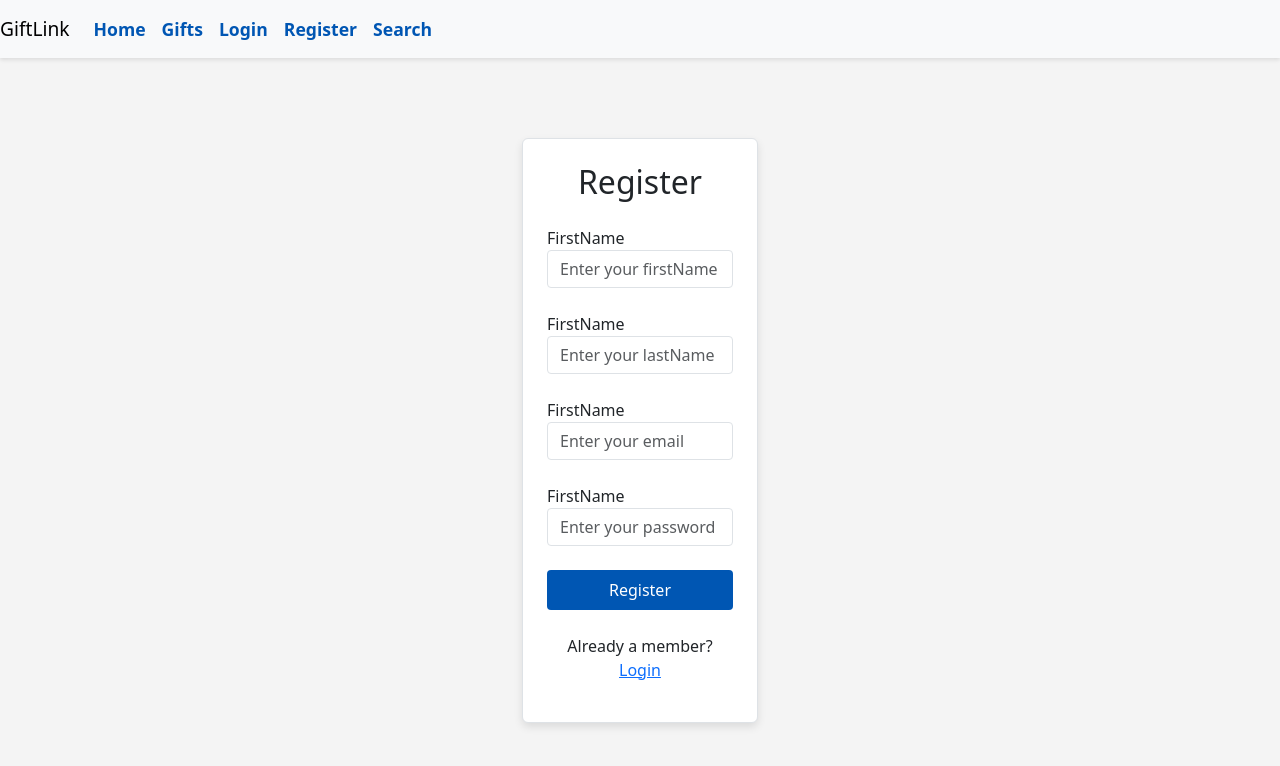
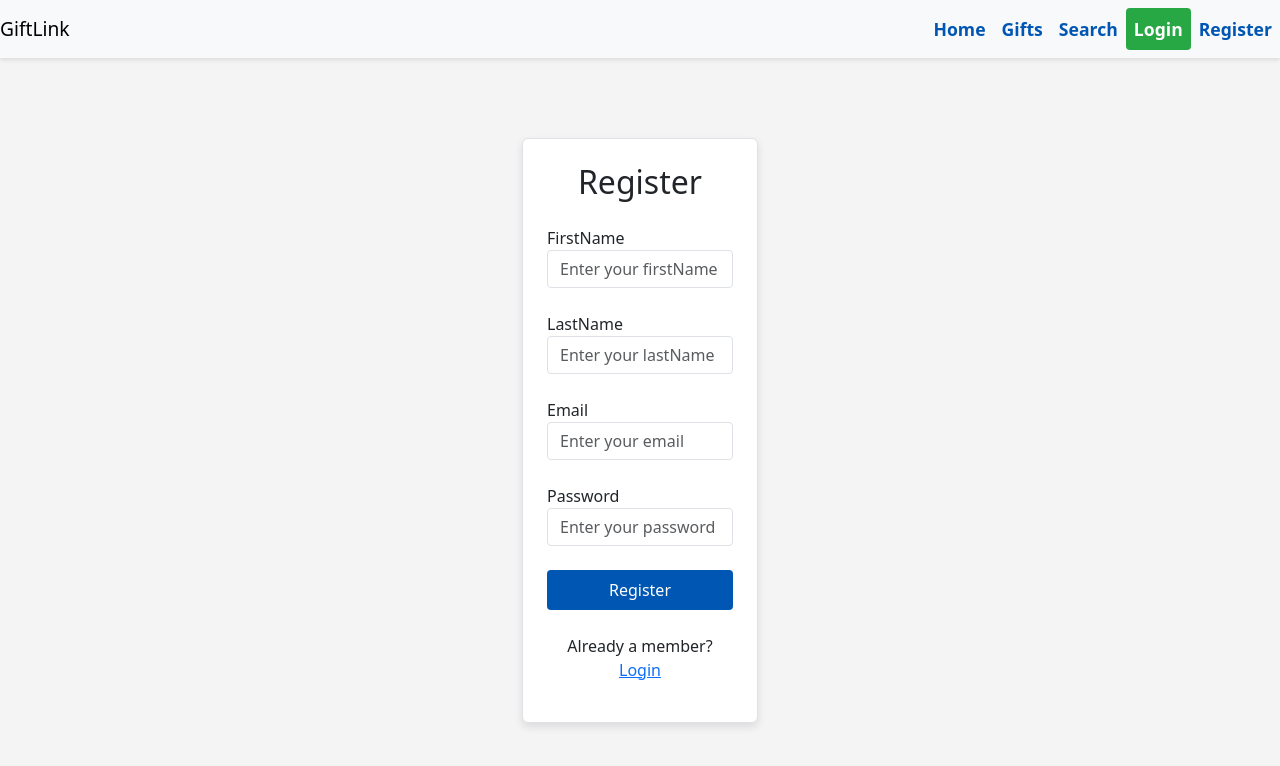
Before and after one commit to reroot-coin/fullstack-capstone-project, a React (Create React App) app in the folder giftlink-frontend/: page /app/register in a window 1280 px wide. Shown: the top 766 px of the page. Built offline with nearby package versions, Linux system fonts and the light colour scheme.

Commit message:
Implement backend in register component

```diff
--- a/giftlink-frontend/src/components/LoginPage/LoginPage.js
+++ b/giftlink-frontend/src/components/LoginPage/LoginPage.js
@@ -34,7 +34,7 @@ function LoginPage() {
                         </div>
                         <div className="mb-4">
 
-                            <label htmlFor="password" className="form label"> FirstName</label><br/>
+                            <label htmlFor="password" className="form label"> Password</label><br/>
                             <input
                                 id="password"
                                 type="password"
--- a/giftlink-frontend/src/components/Navbar/Navbar.js
+++ b/giftlink-frontend/src/components/Navbar/Navbar.js
@@ -1,30 +1,80 @@
-import React from 'react';
+import React, { useEffect } from 'react'
+import { Link, useNavigate } from 'react-router-dom'
+import {urlConfig} from '../../config';
+import { useAppContext } from '../../context/AuthContext';
 
 export default function Navbar() {
+    const { isLoggedIn, setIsLoggedIn, userName, setUserName } = useAppContext();
+
+    const navigate=useNavigate();
+    useEffect(() => {
+        const authTokenFromSession = sessionStorage.getItem('auth-token');
+        const nameFromSession = sessionStorage.getItem('name');
+        if (authTokenFromSession) {
+            if(isLoggedIn && nameFromSession) {
+                setUserName(nameFromSession);
+            } else {
+                sessionStorage.removeItem('auth-token');
+                sessionStorage.removeItem('name');
+                sessionStorage.removeItem('email');
+                setIsLoggedIn(false);
+            }
+        }
+    },[isLoggedIn, setIsLoggedIn, setUserName])
+    const handleLogout=()=>{
+        sessionStorage.removeItem('auth-token');
+        sessionStorage.removeItem('name');
+        sessionStorage.removeItem('email');
+        setIsLoggedIn(false);
+        navigate(`/app`);
+
+    }
+    const profileSecton=()=>{
+        navigate(`/app/profile`);
+    }
     return (
-        <nav className="navbar navbar-expand-lg navbar-light bg-light">
-            <a className="navbar-brand" href="/">GiftLink</a>
+        <>
+            <nav className="navbar navbar-expand-lg navbar-light bg-light" id='navbar_container'>
+                <a className="navbar-brand" href={`${urlConfig.backendUrl}/app`}>GiftLink</a>
 
-            <div className="collapse navbar-collapse" id="navbarNav">
+                <button className="navbar-toggler" type="button" data-toggle="collapse" data-target="#navbarNav" aria-controls="navbarNav" aria-expanded="false" aria-label="Toggle navigation">
+                    <span className="navbar-toggler-icon"></span>
+                </button>
+
+                <div className="collapse navbar-collapse justify-content-end" id="navbarNav">
                     <ul className="navbar-nav">
-                    {/* Task 1: Add links to Home and Gifts below*/}
                         <li className="nav-item">
-                        <a className="nav-link" href="/home.html">Home</a>
+                            <a className="nav-link" href="/home.html">Home</a> {/* Link to home.html */}
                         </li>
                         <li className="nav-item">
-                        <a className="nav-link" href="/app">Gifts</a>
+                            <Link className="nav-link" to="/app">Gifts</Link> {/* Updated Link */}
                         </li>
                         <li className="nav-item">
-                        <a className="nav-link" href="/app/login">Login</a>
+                            <Link className="nav-link" to="/app/search">Search</Link>
+                        </li>
+                        <ul className="navbar-nav ml-auto">
+                            {isLoggedIn ? (
+                                <>
+                                    <li className="nav-item"> <span className="nav-link" style={{color: "black", cursor:"pointer"}} onClick={profileSecton}>Welcome, {userName}</span> </li>
+                                    <li className="nav-item"><button className="nav-link login-btn" onClick={handleLogout}>Logout</button></li>
+                                </>
+                            )  : (
+                                <>
+                                    <li className="nav-item">
+
+                                        <Link className="nav-link login-btn" to="/app/login">Login</Link>
                                     </li>
                                     <li className="nav-item">
-                        <a className="nav-link" href="/app/register">Register</a>
+                                        <Link className="nav-link register-btn" to="/app/register">Register</Link>
                                     </li>
-                    <li className="nav-item">
-                        <a className="nav-link" href="/app/search">Search</a>
-                    </li>
+                                </>
+                            )
+
+                            }
+                        </ul>
                     </ul>
                 </div>
             </nav>
-    );
+        </>
+    )
 }
--- a/giftlink-frontend/src/components/RegisterPage/RegisterPage.js
+++ b/giftlink-frontend/src/components/RegisterPage/RegisterPage.js
@@ -1,8 +1,14 @@
 import React, { useState } from 'react';
-
+import {useAppContext} from "../../context/AuthContext";
+import {useNavigate} from "react-router-dom";
+import {urlConfig} from '../../config';
 import './RegisterPage.css';
 
 function RegisterPage() {
+
+    const navigate = useNavigate();
+    const {setIsLoggin} = useAppContext();
+    const [showerr, setShowerr] = useState('');
 
     //insert code here to create useState hook variables for firstName, lastName, email, password
     const [firstName, setFirstName] = useState('');
@@ -12,7 +18,33 @@ function RegisterPage() {
 
     // insert code here to create handleRegister function and include console.log
     const handleRegister = async () => {
-        console.log("Register invoked");
+        try{
+            const reponse = await fetch(`${urlConfig.backendUrl}/api/auth/register`, {
+                method: 'POST',
+                headers: {'Content-Type': 'application/json'},
+                body: JSON.stringify({
+                    firstName: firstName,
+                    lastName: lastName,
+                    email: email,
+                    password: password,
+                })
+            });
+
+            const json = await reponse.json();
+            if(json.authToken){
+                sessionStorage.setItem('auth-token', json.authToken);
+                sessionStorage.setItem('name', firstName);
+                sessionStorage.setItem('email', email);
+                setIsLoggin(true);
+                navigate('/app');
+            }
+
+            if(json.error){
+                setShowerr(json.error);
+            }
+        }catch (e){
+            console.log("Error fetching details " + e.message);
+        }
     }
 
     return (
@@ -37,7 +69,7 @@ function RegisterPage() {
                         </div>
                         <div className="mb-4">
 
-                            <label htmlFor="lastName" className="form label"> FirstName</label><br/>
+                            <label htmlFor="lastName" className="form label"> LastName</label><br/>
                             <input
                                 id="lastName"
                                 type="text"
@@ -49,7 +81,7 @@ function RegisterPage() {
                         </div>
                         <div className="mb-4">
 
-                            <label htmlFor="email" className="form label"> FirstName</label><br/>
+                            <label htmlFor="email" className="form label"> Email</label><br/>
                             <input
                                 id="email"
                                 type="email"
@@ -61,7 +93,7 @@ function RegisterPage() {
                         </div>
                         <div className="mb-4">
 
-                            <label htmlFor="password" className="form label"> FirstName</label><br/>
+                            <label htmlFor="password" className="form label"> Password</label><br/>
                             <input
                                 id="password"
                                 type="password"
```
Lines whose indentation alone changed are shown as unchanged.
